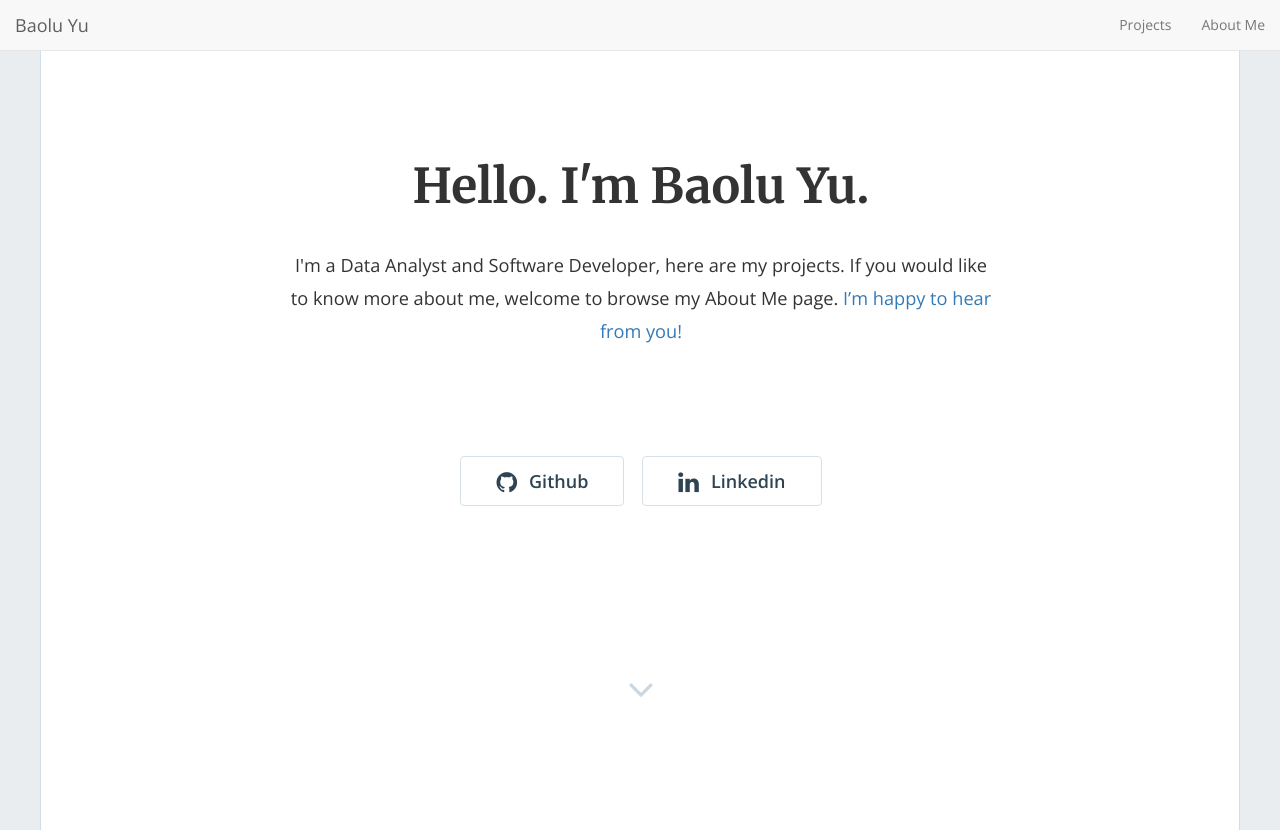
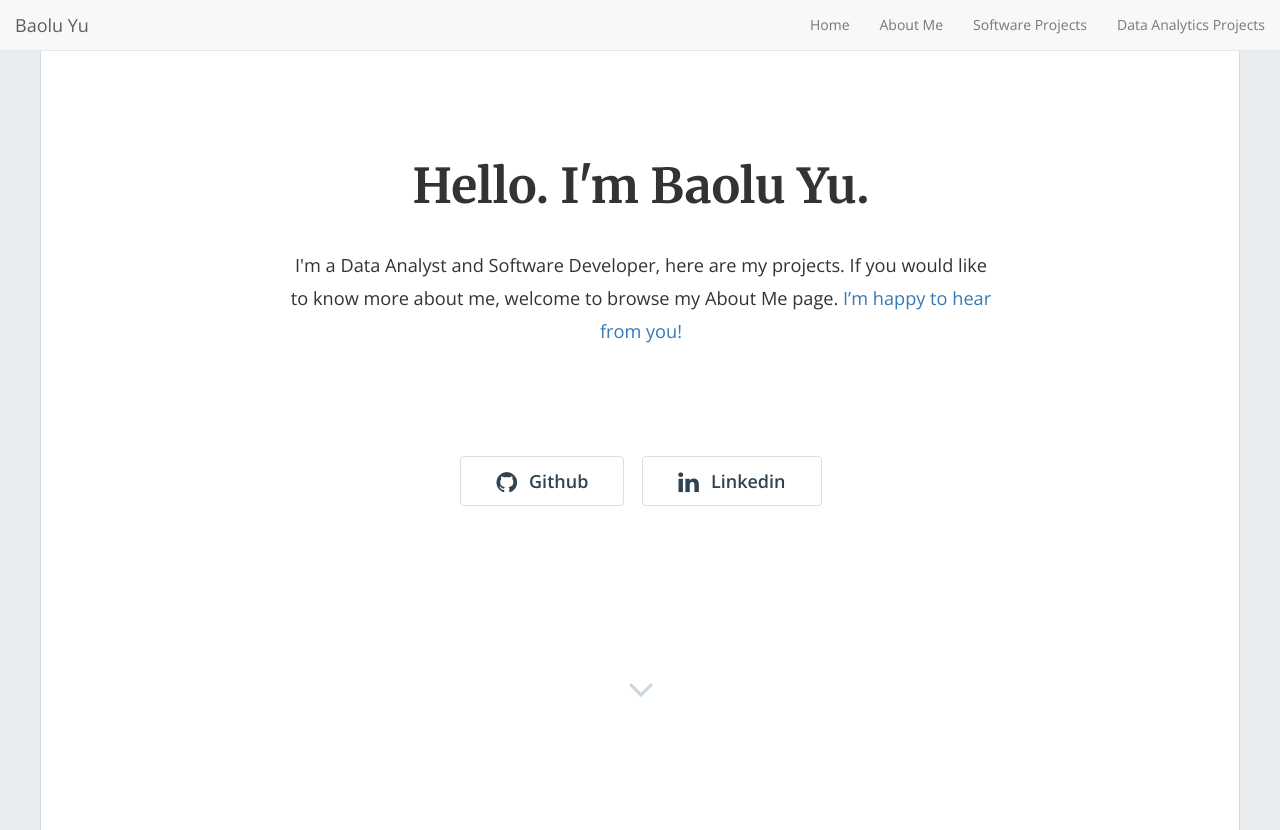
Before and after one commit to dorothy110/dorothy110.github.io, a Jekyll site: the page built from index.html, in a window 1280 px wide. Shown: the top 830 px of the page. Built offline with Jekyll 4.4.1, drawn with Linux system fonts in a browser that asks for light colours; nearby versions of some CDN libraries; the list of posts is cut into pages by our own code; grey boxes are pictures that could not be loaded.

Commit message:
Fix navigation

```diff
--- a/_config.yml
+++ b/_config.yml
@@ -25,7 +25,7 @@ baseurl: "" # the subpath of your site, e.g. /blog
 url: "https://dorothy110.github.io" # the base hostname & protocol for your site, e.g. https://example.com
 # twitter_username: 'jamigibbs'
 github_username: 'dorothy110'
-medium_username: 'baoluyu'
+linkedin_username: 'baoluyu'
 
 # Build settings
 markdown: kramdown
@@ -101,5 +101,7 @@ enable_contact: true
 #### Phantom Navigation menu
 enable_nav: true
 nav_item:
-  - { url: '/', text: 'Projects' }
+  - { url: '/', text: 'Home' }
   - { url: '/about', text: 'About Me' }
+  - { url: '/#section1', text: 'Software Projects' }
+  - { url: '/#section2', text: 'Data Analytics Projects' }
--- a/_includes/home-hero.html
+++ b/_includes/home-hero.html
@@ -27,18 +27,12 @@
 
           <div class="hero-buttons">
 
-      <!--       {% if site.twitter_username != '' %}
-              <a href="https://twitter.com/{{ site.twitter_username }}"><button class="btn btn-default btn-lg"><i class="fa fa-twitter fa-lg"></i>Twitter</button></a>
-            {% endif %} -->
             {% if site.github_username != '' %}
               <a href="https://github.com/{{ site.github_username }}"><button class="btn btn-default btn-lg"><i class="fa fa-github fa-lg"></i>Github</button></a>
             {% endif %}
-            {% if site.medium_username != '' %}
-              <a href="https://linkedin.com/in/{{ site.medium_username }}"><button class="btn btn-default btn-lg"><i class="fa fa-linkedin fa-lg"></i>Linkedin</button></a>
+            {% if site.linkedin_username != '' %}
+              <a href="https://linkedin.com/in/{{ site.linkedin_username }}"><button class="btn btn-default btn-lg"><i class="fa fa-linkedin fa-lg"></i>Linkedin</button></a>
             {% endif %}
-            <!-- {% if site.medium_username != '' %}
-            <a href="https://{{ site.medium_username }}"><button class="btn btn-default btn-lg"><i class="fa fa-medium fa-lg"></i>Linkedin</button></a>
-          {% endif %} -->
 
           </div>
 
--- a/_layouts/home.html
+++ b/_layouts/home.html
@@ -8,7 +8,7 @@
           <div class="col-md-12">
 
             {% if site.section1_title != '' %}
-            <h2 class="section-title text-center">{{ site.section1_title }}</h2>
+            <h2 id="section1" class="section-title text-center">{{ site.section1_title }}</h2>
             {% endif %}
             {% if site.section1_subtitle != '' %}
             <p class="section-subtitle text-center">{{ site.section1_subtitle }}</p>
@@ -37,9 +37,9 @@
             <div class="break"></div>
 
             {% if site.section2_title != '' %}
-            <h2 class="section-title text-center">{{ site.section2_title }}</h2>
+            <h2 id="section2" class="section-title text-center">{{ site.section2_title }}</h2>
             {% endif %}
-            {% if site.section1_subtitle != '' %}
+            {% if site.section2_subtitle != '' %}
             <p class="section-subtitle text-center">{{ site.section2_subtitle }}</p>
             {% endif %}
 
```
